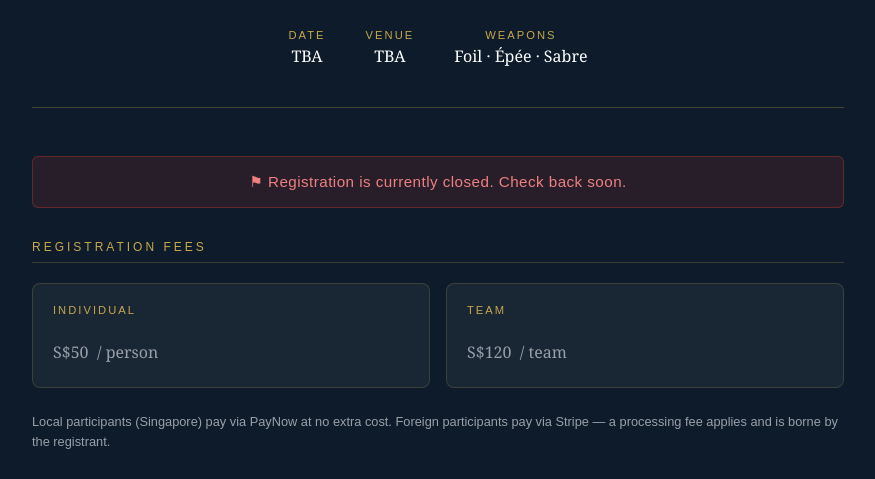
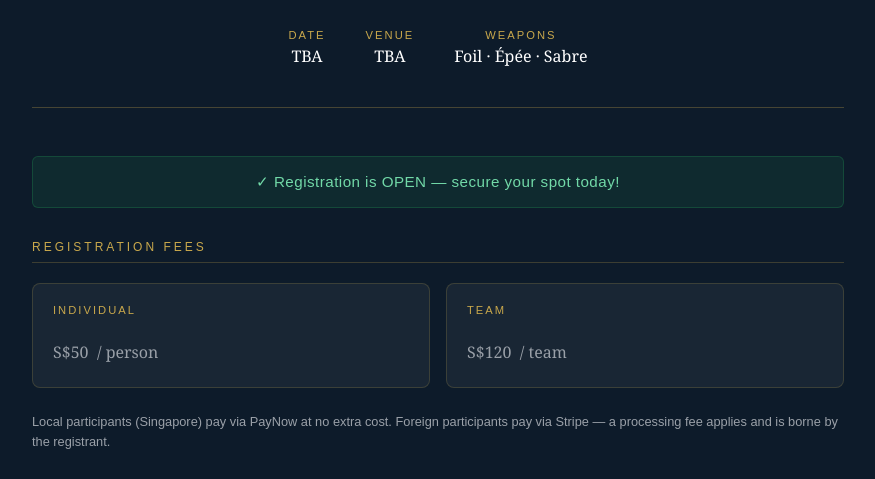
Before and after one commit to NTU-Fencing/NTU-Invites, a plain HTML site: page docs/index.html in a window 1280 px wide. Shown: the part 321-800 px from the top of the page, without its empty margins (202-1077 px from the left). Drawn offline with Linux system fonts and the light colour scheme.

Commit message:
Update index.html

```diff
--- a/docs/index.html
+++ b/docs/index.html
@@ -706,7 +706,7 @@ const CFG = {
 
   // ── REGISTRATION STATUS ───────────────────────────────────────────────────
   // Set to true to open registration, false to close it
-  regOpen: false,
+  regOpen: open,
 
   // Set to true during early bird period (shows discounted prices)
   earlyBird: false,
```
